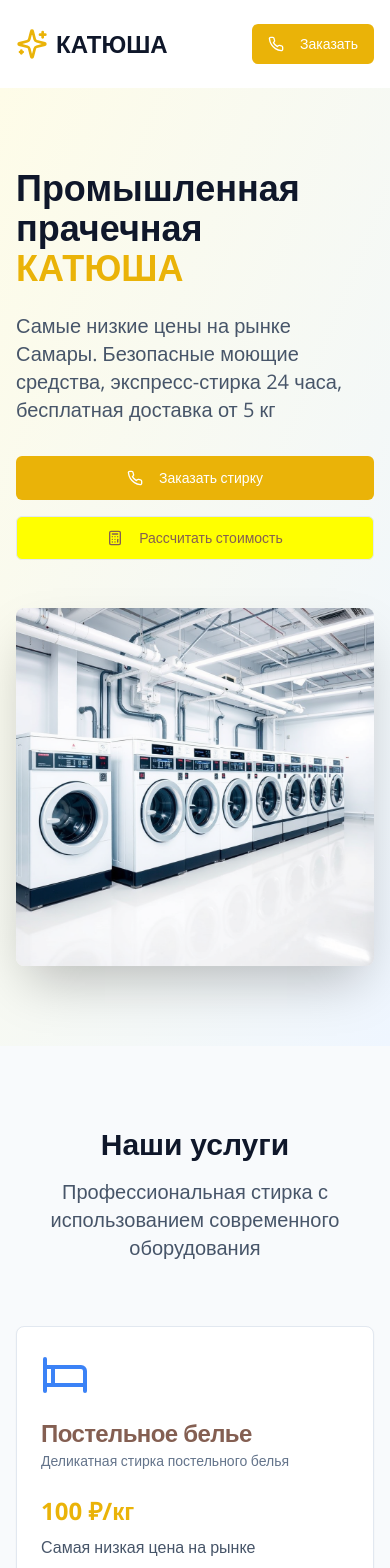
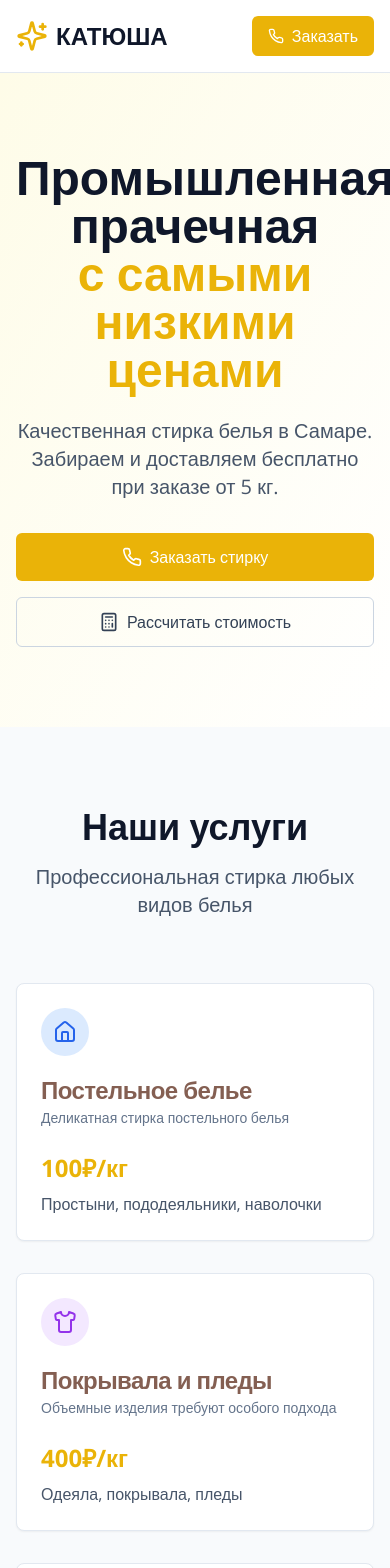
Before and after one commit to pr-poehali-dev/katyusha-laundry-service, a React (Vite) app: page / in a window 390 px wide. Shown: the top 1568 px of the page. Built offline with nearby package versions, Linux system fonts and the light colour scheme; a web font is replaced by a local one.

Commit message:
Замена корпуса и формы заказа

```diff
--- a/src/pages/Index.tsx
+++ b/src/pages/Index.tsx
@@ -1,237 +1,196 @@
-import { Button } from '@/components/ui/button';
 import { Card, CardContent, CardDescription, CardHeader, CardTitle } from '@/components/ui/card';
 import Icon from '@/components/ui/icon';
-import { useState } from 'react';
 
 export default function Index() {
-  const [isSubmitting, setIsSubmitting] = useState(false);
-  const [submitMessage, setSubmitMessage] = useState('');
-
-  const handleSubmit = async (e: React.FormEvent<HTMLFormElement>) => {
-    e.preventDefault();
-    setIsSubmitting(true);
-    setSubmitMessage('');
-
-    const formData = new FormData(e.currentTarget);
-    const data = {
-      name: formData.get('name'),
-      phone: formData.get('phone'),
-      laundry_type: formData.get('laundry_type'),
-      weight: formData.get('weight'),
-      address: formData.get('address')
-    };
-
-    const subject = 'Заказ стирки с сайта';
-    const body = `Новый заказ стирки:
-
-Имя: ${data.name}
-Телефон: ${data.phone}
-Тип белья: ${data.laundry_type}
-Вес: ${data.weight} кг
-Адрес: ${data.address}`;
-
-    const mailtoLink = `mailto:prachka_katya@mail.ru?subject=${encodeURIComponent(subject)}&body=${encodeURIComponent(body)}`;
-
-    try {
-      window.location.href = mailtoLink;
-      setSubmitMessage('Заказ отправлен! Проверьте свой почтовый клиент.');
-      (e.target as HTMLFormElement).reset();
-    } catch (error) {
-      setSubmitMessage('Произошла ошибка. Попробуйте еще раз или позвоните нам.');
-    } finally {
-      setIsSubmitting(false);
-    }
-  };
-
   return (
     <div className="min-h-screen bg-slate-50">
       {/* Header */}
-      <header className="bg-white shadow-sm">
-        <div className="max-w-7xl mx-auto px-4 sm:px-6 lg:px-8">
-          <div className="flex justify-between items-center py-6">
+      <header className="bg-white shadow-sm border-b">
+        <div className="container mx-auto px-4 py-4">
+          <div className="flex items-center justify-between">
             <div className="flex items-center space-x-2">
               <Icon name="Sparkles" className="h-8 w-8 text-yellow-500" />
               <h1 className="text-2xl font-bold text-slate-900">КАТЮША</h1>
             </div>
-            <nav className="hidden md:flex space-x-8">
-              <a href="#services" className="text-slate-600 hover:text-slate-900 transition-colors">Услуги</a>
-              <a href="#pricing" className="text-slate-600 hover:text-slate-900 transition-colors">Прайс</a>
-              <a href="#contacts" className="text-slate-600 hover:text-slate-900 transition-colors">Контакты</a>
-            </nav>
-            <Button className="bg-yellow-500 hover:bg-yellow-600 text-white">
+            <a href="#contacts" className="bg-yellow-500 hover:bg-yellow-600 text-white px-4 py-2 rounded-md font-medium transition-colors inline-flex items-center">
               <Icon name="Phone" className="h-4 w-4 mr-2" />
               Заказать
-            </Button>
+            </a>
           </div>
         </div>
       </header>
 
       {/* Hero Section */}
-      <section className="bg-gradient-to-br from-yellow-50 to-blue-50 py-20">
-        <div className="max-w-7xl mx-auto px-4 sm:px-6 lg:px-8">
-          <div className="grid grid-cols-1 lg:grid-cols-2 gap-12 items-center">
-            <div className="animate-fade-in">
-              <h2 className="text-4xl md:text-5xl font-bold text-slate-900 mb-6">
-                Промышленная прачечная
-                <span className="text-yellow-500"> КАТЮША</span>
+      <section className="bg-gradient-to-br from-yellow-50 to-white py-20">
+        <div className="container mx-auto px-4 text-center">
+          <div className="max-w-4xl mx-auto">
+            <h2 className="text-5xl font-bold text-slate-900 mb-6">
+              Промышленная прачечная<br />
+              <span className="text-yellow-500">с самыми низкими ценами</span>
             </h2>
             <p className="text-xl text-slate-600 mb-8">
-                Самые низкие цены на рынке Самары. Безопасные моющие средства,
-                экспресс-стирка 24 часа, бесплатная доставка от 5 кг
+              Качественная стирка белья в Самаре. Забираем и доставляем бесплатно при заказе от 5 кг.
             </p>
-              <div className="flex flex-col sm:flex-row gap-4">
-                <Button size="lg" className="bg-yellow-500 hover:bg-yellow-600">
+            <div className="flex flex-col sm:flex-row gap-4 justify-center">
+              <a href="#contacts" className="bg-yellow-500 hover:bg-yellow-600 text-white px-6 py-3 rounded-md font-medium transition-colors inline-flex items-center justify-center">
                 <Icon name="Phone" className="h-5 w-5 mr-2" />
                 Заказать стирку
-                </Button>
-                <Button size="lg" variant="outline">
+              </a>
+              <a href="#pricing" className="border border-slate-300 hover:bg-slate-50 text-slate-700 px-6 py-3 rounded-md font-medium transition-colors inline-flex items-center justify-center">
                 <Icon name="Calculator" className="h-5 w-5 mr-2" />
                 Рассчитать стоимость
-                </Button>
-              </div>
-            </div>
-            <div className="animate-scale-in">
-              <img
-                src="/img/7983e6f8-de3a-4243-8c2c-8e36aab667c1.jpg"
-                alt="Промышленная прачечная КАТЮША"
-                className="rounded-lg shadow-2xl"
-              />
+              </a>
             </div>
           </div>
         </div>
       </section>
 
       {/* Services Section */}
-      <section id="services" className="py-20">
-        <div className="max-w-7xl mx-auto px-4 sm:px-6 lg:px-8">
+      <section className="py-20" id="services">
+        <div className="container mx-auto px-4">
           <div className="text-center mb-16">
-            <h2 className="text-3xl md:text-4xl font-bold text-slate-900 mb-4">
-              Наши услуги
-            </h2>
-            <p className="text-xl text-slate-600 max-w-2xl mx-auto">
-              Профессиональная стирка с использованием современного оборудования
-            </p>
+            <h2 className="text-4xl font-bold text-slate-900 mb-4">Наши услуги</h2>
+            <p className="text-xl text-slate-600">Профессиональная стирка любых видов белья</p>
           </div>
 
           <div className="grid grid-cols-1 md:grid-cols-3 gap-8">
             <Card className="hover:shadow-lg transition-shadow">
               <CardHeader>
-                <Icon name="Bed" className="h-12 w-12 text-blue-500 mb-4" />
+                <div className="bg-blue-100 rounded-full p-3 w-12 h-12 flex items-center justify-center mb-4">
+                  <Icon name="Home" className="h-6 w-6 text-blue-600" />
+                </div>
                 <CardTitle>Постельное белье</CardTitle>
                 <CardDescription>Деликатная стирка постельного белья</CardDescription>
               </CardHeader>
               <CardContent>
-                <div className="text-2xl font-bold text-yellow-500 mb-2">100 ₽/кг</div>
-                <p className="text-slate-600">Самая низкая цена на рынке</p>
+                <div className="text-2xl font-bold text-yellow-500 mb-2">100₽/кг</div>
+                <p className="text-slate-600">Простыни, пододеяльники, наволочки</p>
               </CardContent>
             </Card>
 
             <Card className="hover:shadow-lg transition-shadow">
               <CardHeader>
-                <Icon name="Sofa" className="h-12 w-12 text-green-500 mb-4" />
+                <div className="bg-purple-100 rounded-full p-3 w-12 h-12 flex items-center justify-center mb-4">
+                  <Icon name="Shirt" className="h-6 w-6 text-purple-600" />
+                </div>
                 <CardTitle>Покрывала и пледы</CardTitle>
-                <CardDescription>Бережная стирка объемных изделий</CardDescription>
+                <CardDescription>Объемные изделия требуют особого подхода</CardDescription>
               </CardHeader>
               <CardContent>
-                <div className="text-2xl font-bold text-yellow-500 mb-2">400 ₽/кг</div>
-                <p className="text-slate-600">Качественная обработка</p>
+                <div className="text-2xl font-bold text-yellow-500 mb-2">400₽/кг</div>
+                <p className="text-slate-600">Одеяла, покрывала, пледы</p>
               </CardContent>
             </Card>
 
             <Card className="hover:shadow-lg transition-shadow">
               <CardHeader>
-                <Icon name="Shirt" className="h-12 w-12 text-purple-500 mb-4" />
-                <CardTitle>Скатерти, шторы, ковры</CardTitle>
+                <div className="bg-green-100 rounded-full p-3 w-12 h-12 flex items-center justify-center mb-4">
+                  <Icon name="Sparkles" className="h-6 w-6 text-green-600" />
+                </div>
+                <CardTitle>Особые изделия</CardTitle>
                 <CardDescription>Индивидуальный подход к каждому изделию</CardDescription>
               </CardHeader>
               <CardContent>
                 <div className="text-2xl font-bold text-yellow-500 mb-2">По запросу</div>
-                <p className="text-slate-600">Цена рассчитывается индивидуально</p>
+                <p className="text-slate-600">Скатерти, шторы, ковры</p>
               </CardContent>
             </Card>
           </div>
         </div>
       </section>
 
-      {/* Advantages Section */}
-      <section className="bg-white py-20">
-        <div className="max-w-7xl mx-auto px-4 sm:px-6 lg:px-8">
+      {/* Features Section */}
+      <section className="py-20 bg-white">
+        <div className="container mx-auto px-4">
           <div className="text-center mb-16">
-            <h2 className="text-3xl md:text-4xl font-bold text-slate-900 mb-4">
-              Наши преимущества
-            </h2>
+            <h2 className="text-4xl font-bold text-slate-900 mb-4">Наши преимущества</h2>
+            <p className="text-xl text-slate-600">Почему выбирают именно нас</p>
           </div>
 
           <div className="grid grid-cols-1 md:grid-cols-2 lg:grid-cols-4 gap-8">
             <div className="text-center">
-              <div className="bg-yellow-100 rounded-full w-16 h-16 flex items-center justify-center mx-auto mb-4">
-                <Icon name="Truck" className="h-8 w-8 text-yellow-600" />
+              <div className="bg-yellow-100 rounded-full p-4 w-16 h-16 flex items-center justify-center mx-auto mb-4">
+                <Icon name="DollarSign" className="h-8 w-8 text-yellow-600" />
               </div>
-              <h3 className="text-lg font-semibold text-slate-900 mb-2">Бесплатная доставка</h3>
-              <p className="text-slate-600">При заказе от 5 килограмм</p>
+              <h3 className="text-xl font-semibold text-slate-900 mb-2">Низкие цены</h3>
+              <p className="text-slate-600">Самые доступные цены в городе без потери качества</p>
             </div>
 
             <div className="text-center">
-              <div className="bg-blue-100 rounded-full w-16 h-16 flex items-center justify-center mx-auto mb-4">
-                <Icon name="Clock" className="h-8 w-8 text-blue-600" />
+              <div className="bg-blue-100 rounded-full p-4 w-16 h-16 flex items-center justify-center mx-auto mb-4">
+                <Icon name="Truck" className="h-8 w-8 text-blue-600" />
               </div>
-              <h3 className="text-lg font-semibold text-slate-900 mb-2">Быстрая обработка</h3>
-              <p className="text-slate-600">Стирка и сушка в течение 24 часов</p>
+              <h3 className="text-xl font-semibold text-slate-900 mb-2">Бесплатная доставка</h3>
+              <p className="text-slate-600">Забираем и доставляем при заказе от 5 кг</p>
             </div>
 
             <div className="text-center">
-              <div className="bg-green-100 rounded-full w-16 h-16 flex items-center justify-center mx-auto mb-4">
-                <Icon name="Shield" className="h-8 w-8 text-green-600" />
+              <div className="bg-green-100 rounded-full p-4 w-16 h-16 flex items-center justify-center mx-auto mb-4">
+                <Icon name="Clock" className="h-8 w-8 text-green-600" />
               </div>
-              <h3 className="text-lg font-semibold text-slate-900 mb-2">Безопасные средства</h3>
-              <p className="text-slate-600">Безвредные для здоровья</p>
+              <h3 className="text-xl font-semibold text-slate-900 mb-2">Быстро</h3>
+              <p className="text-slate-600">Готово через 1-2 дня в зависимости от объема</p>
             </div>
 
             <div className="text-center">
-              <div className="bg-purple-100 rounded-full w-16 h-16 flex items-center justify-center mx-auto mb-4">
-                <Icon name="Calendar" className="h-8 w-8 text-purple-600" />
+              <div className="bg-purple-100 rounded-full p-4 w-16 h-16 flex items-center justify-center mx-auto mb-4">
+                <Icon name="Shield" className="h-8 w-8 text-purple-600" />
               </div>
-              <h3 className="text-lg font-semibold text-slate-900 mb-2">Без выходных</h3>
-              <p className="text-slate-600">Работаем ежедневно 8:00-20:00</p>
+              <h3 className="text-xl font-semibold text-slate-900 mb-2">Качество</h3>
+              <p className="text-slate-600">Профессиональное оборудование и средства</p>
             </div>
           </div>
         </div>
       </section>
 
       {/* Pricing Section */}
-      <section id="pricing" className="py-20 bg-slate-50">
-        <div className="max-w-7xl mx-auto px-4 sm:px-6 lg:px-8">
+      <section className="py-20" id="pricing">
+        <div className="container mx-auto px-4">
           <div className="text-center mb-16">
-            <h2 className="text-3xl md:text-4xl font-bold text-slate-900 mb-4">
-              Прайс-лист
-            </h2>
-            <p className="text-xl text-slate-600">Честные цены без скрытых платежей</p>
+            <h2 className="text-4xl font-bold text-slate-900 mb-4">Прайс-лист</h2>
+            <p className="text-xl text-slate-600">Прозрачное ценообразование</p>
           </div>
 
-          <div className="bg-white rounded-lg shadow-lg p-8">
-            <div className="grid grid-cols-1 md:grid-cols-3 gap-8">
-              <div className="text-center p-6 border-2 border-yellow-200 rounded-lg">
-                <Icon name="Bed" className="h-12 w-12 text-blue-500 mx-auto mb-4" />
-                <h3 className="text-xl font-semibold text-slate-900 mb-2">Постельное белье</h3>
-                <div className="text-3xl font-bold text-yellow-500 mb-2">100 ₽</div>
-                <p className="text-slate-600">за килограмм</p>
-                <p className="text-sm text-slate-500 mt-2">Самая низкая цена на рынке</p>
+          <div className="max-w-4xl mx-auto">
+            <div className="bg-white rounded-lg shadow-lg overflow-hidden">
+              <div className="bg-yellow-500 text-white p-6 text-center">
+                <h3 className="text-2xl font-bold">Стоимость услуг</h3>
+                <p className="text-yellow-100">Цены указаны за килограмм</p>
               </div>
 
-              <div className="text-center p-6 border-2 border-yellow-200 rounded-lg">
-                <Icon name="Sofa" className="h-12 w-12 text-green-500 mx-auto mb-4" />
-                <h3 className="text-xl font-semibold text-slate-900 mb-2">Покрывала и пледы</h3>
-                <div className="text-3xl font-bold text-yellow-500 mb-2">400 ₽</div>
-                <p className="text-slate-600">за килограмм</p>
-                <p className="text-sm text-slate-500 mt-2">Бережная стирка объемных изделий</p>
+              <div className="p-8">
+                <div className="space-y-6">
+                  <div className="flex justify-between items-center py-4 border-b border-slate-200">
+                    <div>
+                      <h4 className="text-lg font-semibold text-slate-900">Постельное белье</h4>
+                      <p className="text-slate-600">Простыни, пододеяльники, наволочки</p>
+                    </div>
+                    <div className="text-2xl font-bold text-yellow-500">100₽/кг</div>
                   </div>
 
-              <div className="text-center p-6 border-2 border-yellow-200 rounded-lg">
-                <Icon name="Shirt" className="h-12 w-12 text-purple-500 mx-auto mb-4" />
-                <h3 className="text-xl font-semibold text-slate-900 mb-2">Скатерти, шторы, ковры</h3>
-                <div className="text-3xl font-bold text-yellow-500 mb-2">По запросу</div>
-                <p className="text-slate-600">индивидуально</p>
-                <p className="text-sm text-slate-500 mt-2">Цена рассчитывается индивидуально</p>
+                  <div className="flex justify-between items-center py-4 border-b border-slate-200">
+                    <div>
+                      <h4 className="text-lg font-semibold text-slate-900">Покрывала и пледы</h4>
+                      <p className="text-slate-600">Одеяла, покрывала, пледы</p>
+                    </div>
+                    <div className="text-2xl font-bold text-yellow-500">400₽/кг</div>
+                  </div>
+
+                  <div className="flex justify-between items-center py-4">
+                    <div>
+                      <h4 className="text-lg font-semibold text-slate-900">Скатерти, шторы, ковры</h4>
+                      <p className="text-slate-600">Индивидуальный расчет</p>
+                    </div>
+                    <div className="text-2xl font-bold text-yellow-500">По запросу</div>
+                  </div>
+                </div>
+
+                <div className="mt-8 p-4 bg-green-50 rounded-lg">
+                  <div className="flex items-center text-green-700">
+                    <Icon name="Truck" className="h-5 w-5 mr-2" />
+                    <span className="font-semibold">Бесплатная доставка при заказе от 5 кг</span>
+                  </div>
+                </div>
               </div>
             </div>
           </div>
@@ -239,25 +198,23 @@ export default function Index() {
       </section>
 
       {/* Contact Section */}
-      <section id="contacts" className="py-20 bg-white">
-        <div className="max-w-7xl mx-auto px-4 sm:px-6 lg:px-8">
+      <section className="py-20 bg-slate-900 text-white" id="contacts">
+        <div className="container mx-auto px-4">
           <div className="text-center mb-16">
-            <h2 className="text-3xl md:text-4xl font-bold text-slate-900 mb-4">
-              Контакты
-            </h2>
-            <p className="text-xl text-slate-600">Свяжитесь с нами удобным способом</p>
+            <h2 className="text-4xl font-bold mb-4">Контакты</h2>
+            <p className="text-xl text-slate-300">Свяжитесь с нами удобным способом</p>
           </div>
 
-          <div className="grid grid-cols-1 lg:grid-cols-2 gap-12">
-            <div>
+          <div className="max-w-2xl mx-auto">
             <div className="space-y-6">
               <div className="flex items-start space-x-4">
-                  <div className="bg-yellow-100 rounded-full p-3">
-                    <Icon name="MapPin" className="h-6 w-6 text-yellow-600" />
+                <div className="bg-green-100 rounded-full p-3">
+                  <Icon name="MapPin" className="h-6 w-6 text-green-600" />
                 </div>
                 <div>
                   <h3 className="text-lg font-semibold text-slate-900">Адрес</h3>
-                    <p className="text-slate-600">г. Самара, ул. Мальцева 3, корпус 1</p>
+                  <p className="text-slate-600">г. Самара, ул. Мальцева 3, цех 2</p>
+                  <p className="text-slate-600">Принимаем белье с 8:00 до 20:00</p>
                 </div>
               </div>
 
@@ -304,89 +261,12 @@ export default function Index() {
               </div>
             </div>
           </div>
-
-            <div className="bg-slate-50 rounded-lg p-8">
-              <h3 className="text-2xl font-bold text-slate-900 mb-6">Заказать стирку</h3>
-              <form
-                onSubmit={handleSubmit}
-                className="space-y-4"
-              >
-                <div>
-                  <label className="block text-sm font-medium text-slate-700 mb-2">Ваше имя</label>
-                  <input
-                    type="text"
-                    name="name"
-                    required
-                    className="w-full px-4 py-2 border border-slate-300 rounded-md focus:outline-none focus:ring-2 focus:ring-yellow-500"
-                  />
-                </div>
-                <div>
-                  <label className="block text-sm font-medium text-slate-700 mb-2">Телефон</label>
-                  <input
-                    type="tel"
-                    name="phone"
-                    required
-                    className="w-full px-4 py-2 border border-slate-300 rounded-md focus:outline-none focus:ring-2 focus:ring-yellow-500"
-                  />
-                </div>
-                <div>
-                  <label className="block text-sm font-medium text-slate-700 mb-2">Тип белья</label>
-                  <select
-                    name="laundry_type"
-                    required
-                    className="w-full px-4 py-2 border border-slate-300 rounded-md focus:outline-none focus:ring-2 focus:ring-yellow-500"
-                  >
-                    <option value="">Выберите тип белья</option>
-                    <option value="Постельное белье - 100₽/кг">Постельное белье - 100₽/кг</option>
-                    <option value="Покрывала и пледы - 400₽/кг">Покрывала и пледы - 400₽/кг</option>
-                    <option value="Скатерти, шторы, ковры - по запросу">Скатерти, шторы, ковры - по запросу</option>
-                  </select>
-                </div>
-                <div>
-                  <label className="block text-sm font-medium text-slate-700 mb-2">Примерный вес (кг)</label>
-                  <input
-                    type="number"
-                    name="weight"
-                    min="1"
-                    required
-                    className="w-full px-4 py-2 border border-slate-300 rounded-md focus:outline-none focus:ring-2 focus:ring-yellow-500"
-                  />
-                </div>
-                <div>
-                  <label className="block text-sm font-medium text-slate-700 mb-2">Адрес для забора/доставки</label>
-                  <textarea
-                    name="address"
-                    rows={3}
-                    required
-                    className="w-full px-4 py-2 border border-slate-300 rounded-md focus:outline-none focus:ring-2 focus:ring-yellow-500"
-                    placeholder="Укажите адрес для забора и доставки белья"
-                  ></textarea>
-                </div>
-                {submitMessage && (
-                  <div className={`p-4 rounded-md text-sm ${
-                    submitMessage.includes('отправлен')
-                      ? 'bg-green-50 text-green-700 border border-green-200'
-                      : 'bg-red-50 text-red-700 border border-red-200'
-                  }`}>
-                    {submitMessage}
-                  </div>
-                )}
-                <Button
-                  type="submit"
-                  disabled={isSubmitting}
-                  className="w-full bg-yellow-500 hover:bg-yellow-600 disabled:opacity-50"
-                >
-                  {isSubmitting ? 'Отправка...' : 'Заказать стирку'}
-                </Button>
-              </form>
-            </div>
-          </div>
         </div>
       </section>
 
       {/* Footer */}
-      <footer className="bg-slate-900 text-white py-12">
-        <div className="max-w-7xl mx-auto px-4 sm:px-6 lg:px-8">
+      <footer className="bg-slate-900 text-white py-12 border-t border-slate-800">
+        <div className="container mx-auto px-4">
           <div className="grid grid-cols-1 md:grid-cols-3 gap-8">
             <div>
               <div className="flex items-center space-x-2 mb-4">
@@ -397,7 +277,7 @@ export default function Index() {
             </div>
             <div>
               <h4 className="text-lg font-semibold mb-4">Контакты</h4>
-              <p className="text-slate-400 mb-2">г. Самара, ул. Мальцева 3, корпус 1</p>
+              <p className="text-slate-400 mb-2">г. Самара, ул. Мальцева 3, цех 2</p>
               <p className="text-slate-400 mb-2">+7 (999) 704-98-00</p>
               <p className="text-slate-400">prachka_katya@mail.ru</p>
             </div>
```
Lines whose indentation alone changed are shown as unchanged.
